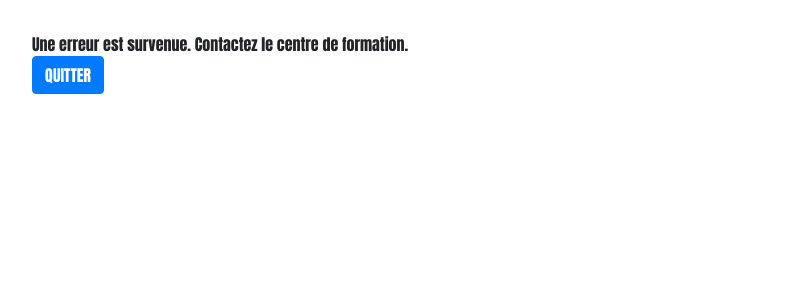
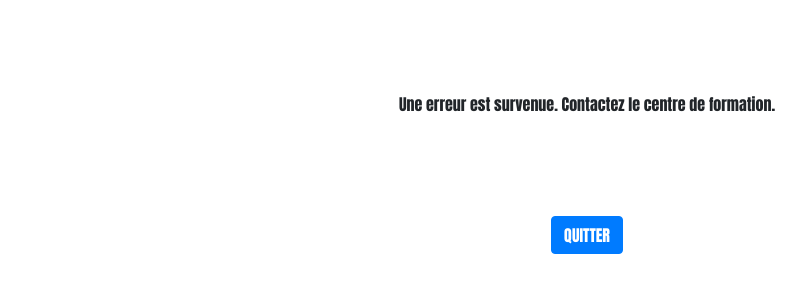
Before and after one commit to leobernier/Inscription, a PHP site: page /enregistrementInscription.php in a window 1280 px wide. Shown: the part 184-484 px from the top of the page, without its empty margins (53-859 px from the left). Run offline with PHP 8.4, Linux system fonts and the light colour scheme; some libraries are stand-ins or nearby versions.

Commit message:
Mise en page affichage final. TP terminé, reste la page admin (en option)

```diff
--- a/src/css/index.css
+++ b/src/css/index.css
@@ -107,3 +107,11 @@ a{
   background-color: lightgrey;
   color: red;
 }
+
+.finTexte{
+  margin-top: 60px;
+}
+
+.finBtn{
+  margin-top: 100px;
+}
--- a/src/enregistrementInscription.php
+++ b/src/enregistrementInscription.php
@@ -14,14 +14,15 @@ if(ISSET($_POST['Nom']) && ISSET($_POST['Prenom']) && ISSET($_POST['Email']) &&
   ?>
   <div class="container">
     <div class="row">
-      <div class="col-md-12">
+      <div class="col-md-12 finTexte" align="center">
         <span>Merci pour votre participation !</span></br>
-        <span>Un email a été envoyé aux directrices de formation.</span></br>
-        <span>Elles vous contacteront rapidement pour poursuivre les démarches.</span></br>
+      </div>
+      <div class="col-md-12 finTexte" align="center">
+        <span>Vous serez contacté rapidement pour poursuivre les démarches.</span></br>
       </div>
     </div>
-    <div class="row">
-      <div class="col-md-12">
+    <div class="row" align="center">
+      <div class="col-md-12 finBtn">
         <a href="index.php"><button type="button" class="btn btn-primary">QUITTER</button></a>
       </div>
     </div>
@@ -31,12 +32,12 @@ if(ISSET($_POST['Nom']) && ISSET($_POST['Prenom']) && ISSET($_POST['Email']) &&
   ?>
   <div class="container">
     <div class="row">
-      <div class="col-md-12">
+      <div class="col-md-12 finTexte" align="center">
         <span>Une erreur est survenue. Contactez le centre de formation.</span></br>
       </div>
     </div>
     <div class="row">
-      <div class="col-md-12">
+      <div class="col-md-12 finBtn" align="center">
         <a href="index.php"><button type="button" class="btn btn-primary">QUITTER</button></a>
       </div>
     </div>
--- a/src/traitement.php
+++ b/src/traitement.php
@@ -26,6 +26,7 @@ if (empty($_POST['test'])) {
           foreach($questions as $valueQ) {
             $compteurR = 0;
             ++$compteur;
+            /* Gestion de la question 1 */
             if ($compteur=="1") {
               ?>
               <div class="row" id="<?=$compteur?>">
@@ -60,6 +61,7 @@ if (empty($_POST['test'])) {
                 </div>
               </div>
               <?php
+              /* Gestion de la question 5 */
             }elseif($compteur=="5") {
               ?>
               <div class="row d-none" id="<?=$compteur?>">
@@ -94,6 +96,7 @@ if (empty($_POST['test'])) {
                 </div>
               </div>
               <?php
+              /* Gestion des autres questions */
             }else {
               ?>
               <div class="row d-none" id="<?=$compteur?>">
@@ -142,6 +145,7 @@ if (empty($_POST['test'])) {
   </div>
 </div>
 
+<!-- Script du chronomètre -->
 <script>
 var seconds = 1000;
 setInterval( function(){
@@ -238,6 +242,7 @@ setInterval( function(){
   /* Calcul du pourcentage de réussite */
   $pourcentageReussite = ($nbrPoints*100)/5;
 
+  /* Affichage dans modale en fonction du résultat du test */
   if ($nbrPoints>=3) {
     ?>
     <div class="container" id="modal">
```
